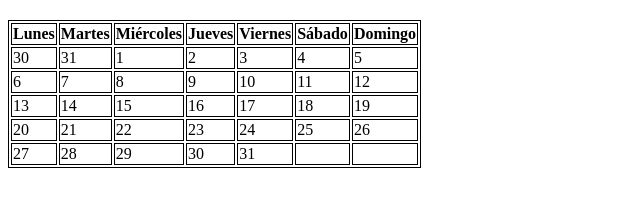
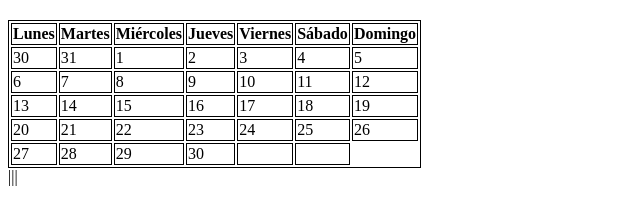
Before and after one commit to ignaciomichelli00-commits/clase-2, a plain HTML site: page calendario.html in a window 1280 px wide. Shown: the part 46-270 px from the top of the page, without its empty margins (0-640 px from the left). Drawn offline with Linux system fonts and the light colour scheme.

Commit message:
Calendario v1

```diff
--- a/calendario.html
+++ b/calendario.html
@@ -60,9 +60,8 @@
                 <td>28</td>
                 <td>29</td>
                 <td>30</td>
-                <td>31</td>
                 <td></td>
                 <td></td>
         </table>
     </body>
-</html>
+</html>|||
```
